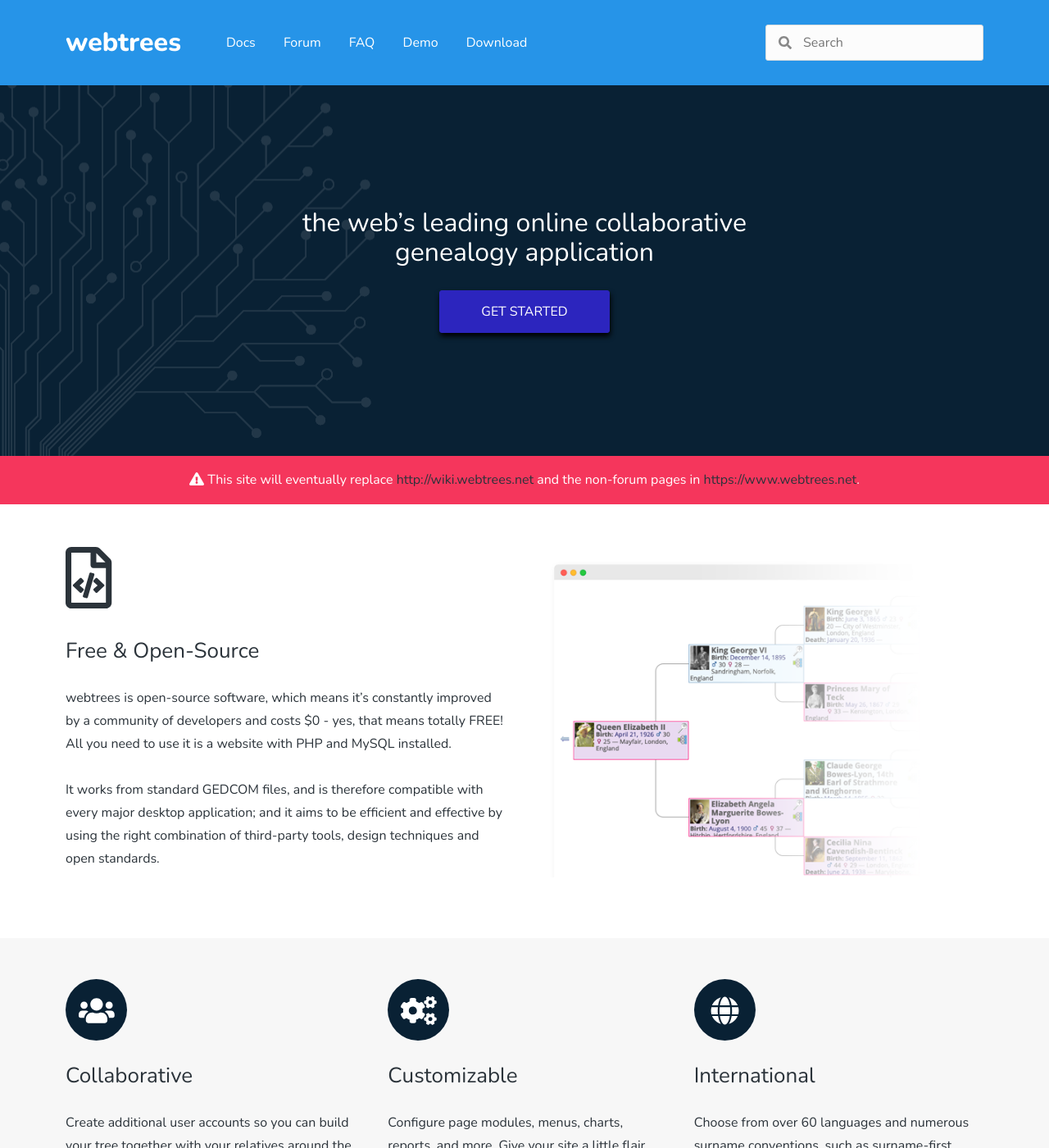
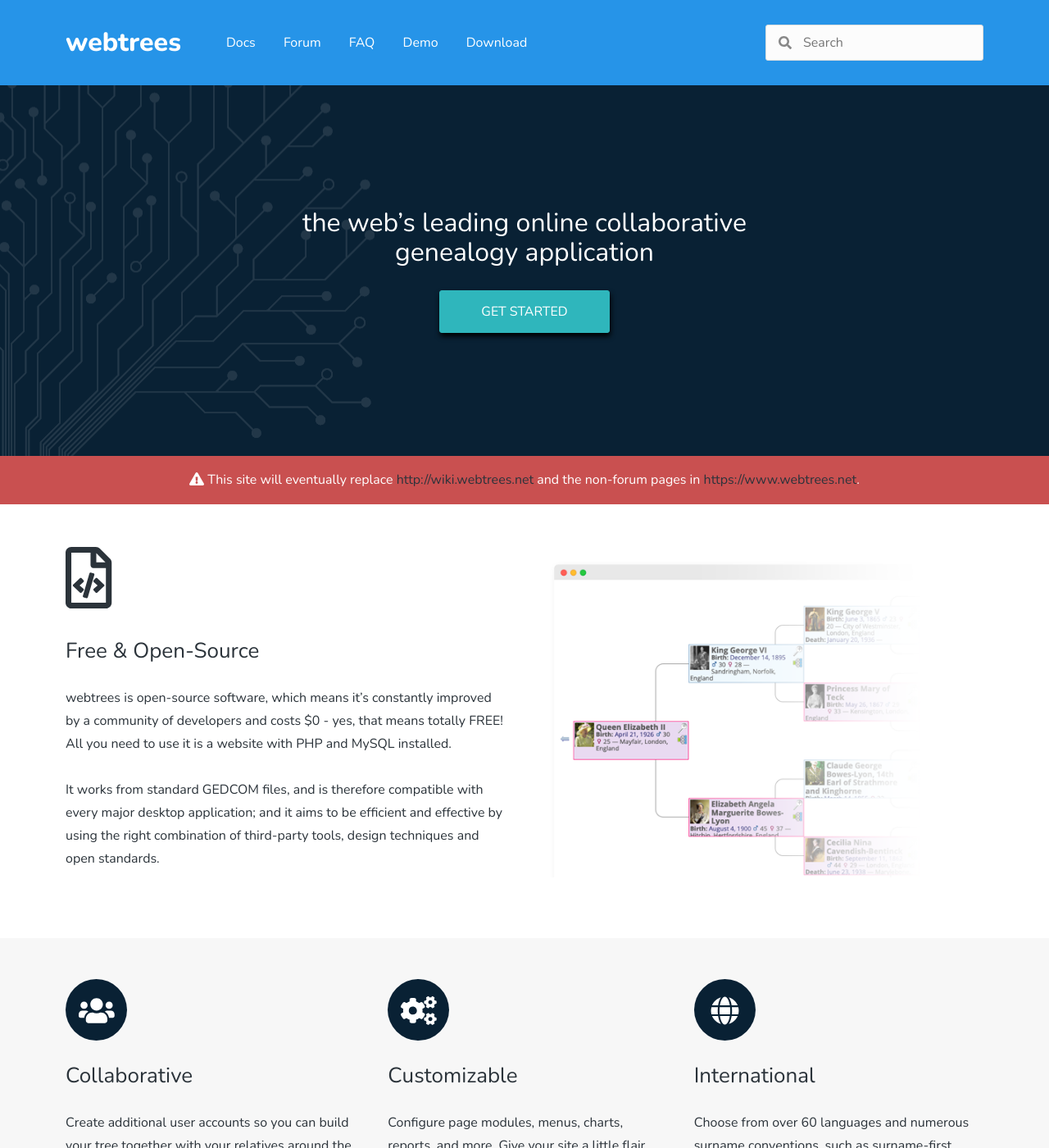
Before and after one commit to webtrees/webtrees.github.io, a Jekyll site: the page built from index.md, in a window 1280 px wide and 1400 px high. Shown: the whole window at 82% size. Built offline with Jekyll 4.4.1, drawn with Linux system fonts in a browser that asks for light colours; nearby versions of some CDN libraries.

Commit message:
Remove unused external libraries

```diff
--- a/_includes/head.html
+++ b/_includes/head.html
@@ -9,25 +9,18 @@
 <link rel="icon" href="/favicon.ico" type="image/x-icon">
 
 <!-- Stylesheets -->
-<!--<link rel="stylesheet" href="https://cdnjs.cloudflare.com/ajax/libs/twitter-bootstrap/4.3.1/css/bootstrap.min.css" integrity="sha256-YLGeXaapI0/5IgZopewRJcFXomhRMlYYjugPLSyNjTY=" crossorigin="anonymous" />-->
-
 <link rel="stylesheet" href="{{ "/assets/css/style.css" | relative_url }}">
 
 <!-- Fonts -->
 <link href="https://fonts.googleapis.com/css?family=Nunito:400,400i,800,800i&display=swap" rel="stylesheet">
 <link href="https://fonts.googleapis.com/css?family=Source+Code+Pro&display=swap" rel="stylesheet">
 
+<!-- RSS Feed -->
 <link rel="alternate" type="application/rss+xml" title="{{ site.title | escape }}" href="/feed.xml">
 
 <!-- Javascript -->
 <script src="https://cdnjs.cloudflare.com/ajax/libs/font-awesome/5.11.2/js/all.js" integrity="sha256-2JRzNxMJiS0aHOJjG+liqsEOuBb6++9cY4dSOyiijX4=" crossorigin="anonymous"></script>
 
-<script src="https://cdnjs.cloudflare.com/ajax/libs/jquery/3.4.1/jquery.min.js" integrity="sha256-CSXorXvZcTkaix6Yvo6HppcZGetbYMGWSFlBw8HfCJo=" crossorigin="anonymous"></script>
-
-<script src="https://cdnjs.cloudflare.com/ajax/libs/popper.js/1.15.0/popper.min.js"></script>
-
-<script src="https://cdnjs.cloudflare.com/ajax/libs/twitter-bootstrap/4.3.1/js/bootstrap.min.js" integrity="sha256-CjSoeELFOcH0/uxWu6mC/Vlrc1AARqbm/jiiImDGV3s=" crossorigin="anonymous"></script>
-
 {%- if jekyll.environment == 'production' and site.google_analytics -%}
   {%- include analytics.html -%}
 {%- endif -%}
--- a/_sass/webtrees.scss
+++ b/_sass/webtrees.scss
@@ -1,7 +1,7 @@
 @import "normalize";
 
 $primary-color: #2694e8;
-$accent-color: #e83e8c;
+$secondary-color: #2FB6BC;
 
 $text-color: #2b333a;
 
@@ -189,12 +189,17 @@ input {
   background-color: #fcfcfc;
   border: 1px solid #ddd;
   border-radius: 3px;
-  box-shadow: 0 0 0 3px #f4f4f4;
   color: #888;
   font-size: 16px;
   font-size: 1.6rem;
+  margin-bottom: 28px;
+  margin-bottom: 2.8rem;
   padding: 12px 15px;
   padding: 1.2rem 1.5rem;
+
+  &:focus {
+    box-shadow: 0 0 0 3px #f4f4f4;
+  }
 
   &[type="search"] {
     background-image: url('../img/icon_search.svg');
@@ -206,8 +211,8 @@ input {
 }
 
 button {
-  background-color: $accent-color;
-  border: 1px solid $accent-color;
+  background-color: $secondary-color;
+  border: 1px solid $secondary-color;
   border-radius: 3px;
   box-shadow: 1px 4px 6px #ddd;
   color: #fff;
@@ -216,8 +221,11 @@ button {
   padding: 12px 15px;
   padding: 1.2rem 1.5rem;
   text-transform: uppercase;
+  transition: background 0.2s, border 0.2s;
 
   &:hover {
+    background-color: lighten($secondary-color, 10%);
+    border: 1px solid lighten($secondary-color, 10%);
     cursor: pointer;
   }
 }
@@ -268,6 +276,7 @@ button {
   input,
   button {
     box-shadow: none;
+    margin-bottom: 0;
   }
 
   @media (max-width: $breakpoint-bravo) {
@@ -826,8 +835,6 @@ section {
   }
 
   button {
-    background-color: #2c25be;
-    border: 1px solid #2c25be;
     box-shadow: 1px 4px 6px #000;
     padding: 16px 50px;
     padding: 1.6rem 5rem;
@@ -1066,7 +1073,7 @@ section {
 }
 
 .alert {
-  background-color: #f5365c;
+  background-color: #c95050;//C9574F
   color: #fff;
   padding: 20px;
   padding: 2rem;
```
Also changed, not shown: 1 other file.
